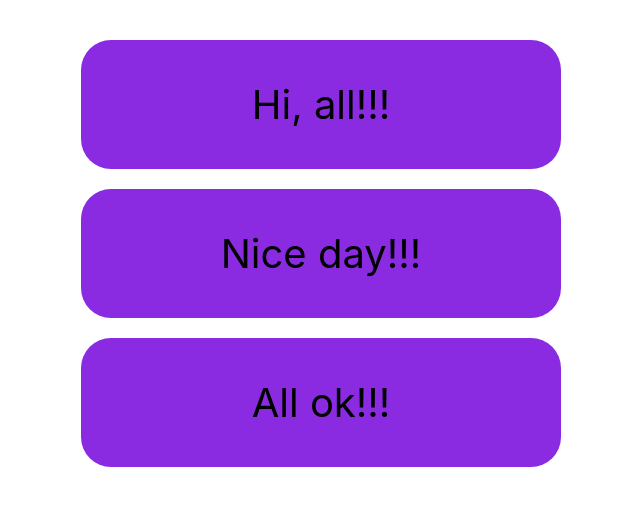
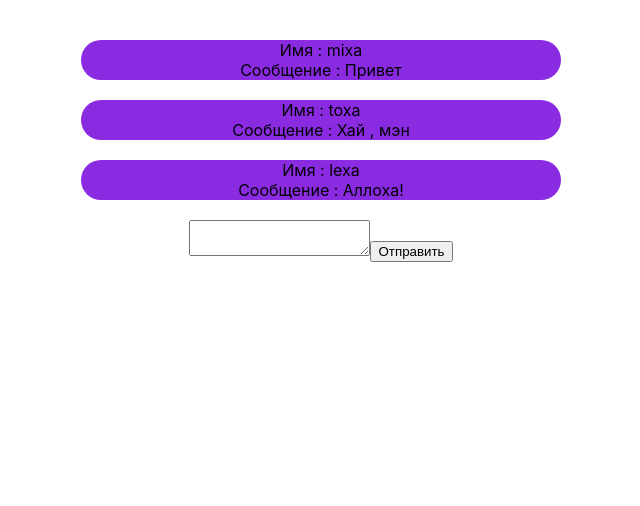
Before and after one commit to diakudza/react-gb, a React (Create React App) app: page / in a window 1280 px wide. Shown: the top 506 px of the page, without its empty margins (319-959 px from the left). Built offline with nearby package versions, Linux system fonts and the light colour scheme.

Commit message:
Начал делать дз2

```diff
--- a/src/App.js
+++ b/src/App.js
@@ -1,13 +1,40 @@
 import './App.css';
-import Message from "./components/Message";
+import Message from "./components/Message/Message";
+import {useState, useEffect} from "react";
+import Form from "./components/Form/Form";
+import React from "react";
 
-function App() {
-  return (
+let App = () => {
+
+  const [messages, setMessages] = useState([
+      {author : "mixa", text : "Привет"},
+      {author : "toxa", text : "Хай , мэн"},
+      {author : "lexa", text : "Аллоха!"},
+        ]);
+
+    let messagesArr = messages.map(el => <Message state={el} />)
+    console.log(typeof messages)
+    let setMessage = (message) => {
+        setMessages (messages.push({author: 'mixa', text: message}));
+        debugger
+        console.log(messages) //проверил, пушит в стейт!
+    }
+
+    // useEffect(() => {
+    //     console.log(`11111`);
+    //
+    // }, [messages]);
+
+
+    return (
+
     <div className="App">
-        <Message message="Hi, all!!!"/>
-        <Message message="Nice day!!!"/>
-        <Message message="All ok!!!"/>
+
+        {messagesArr} {/*на повторном вызове ,, после добавления ругается "TypeError: messages.map is not a function*/}
+
+        <Form setmessage={setMessage} />
     </div>
+
   );
 }
 
--- /dev/null
+++ b/src/components/Form/Form.jsx
@@ -0,0 +1,21 @@
+import React from "react";
+
+const Form = (props) => {
+
+    let textValue = React.createRef();
+
+    let addPost = () => {
+        let text = textValue.current.value;
+        props.setmessage(text);
+        textValue.current.value = '';
+    }
+
+    return (
+        <form>
+            <textarea ref={textValue}> </textarea>
+            <button onClick={addPost}>Отправить</button>
+        </form>
+    );
+}
+
+export default Form;
--- a/src/components/Message.jsx
+++ /dev/null
@@ -1,11 +0,0 @@
-import s from './Message.module.css';
-import Text from "./Text";
-const  Message = (props) => {
-  return (
-    <div className={s.message}>
-       <Text message={props.message}/>
-    </div>
-  );
-}
-
-export default Message;
--- /dev/null
+++ b/src/components/Message/Message.jsx
@@ -0,0 +1,13 @@
+import s from './Message.module.css';
+
+const Message = (props) => {
+    // console.log(props)
+    return (
+        <div className={s.message}>
+            <div> Имя : {props.state.author}</div>
+            <div>Сообщение : {props.state.text }</div>
+        </div>
+    );
+}
+
+export default Message;
--- /dev/null
+++ b/src/components/Message/Message.module.css
@@ -0,0 +1,7 @@
+.message {
+  background: blueviolet;
+  /*font-size: 40px;*/
+  margin: 0 0 20px 0;
+  width: 40%;
+  border-radius: 30px;
+}
--- a/src/components/Text.jsx
+++ /dev/null
@@ -1,5 +0,0 @@
-import './Text.sass';
-const  Text = (props) => {
-  return   <p className="text">{props.message}</p>
-}
-export default Text;
--- a/src/components/Text.sass
+++ /dev/null
@@ -1,2 +0,0 @@
-.text
-  font-size: 40px
```
Also changed, not shown: src/components/Form/Form.module.css (renamed from src/components/Message.module.css), 1 other file (tests, documents, lock files or other folders).
